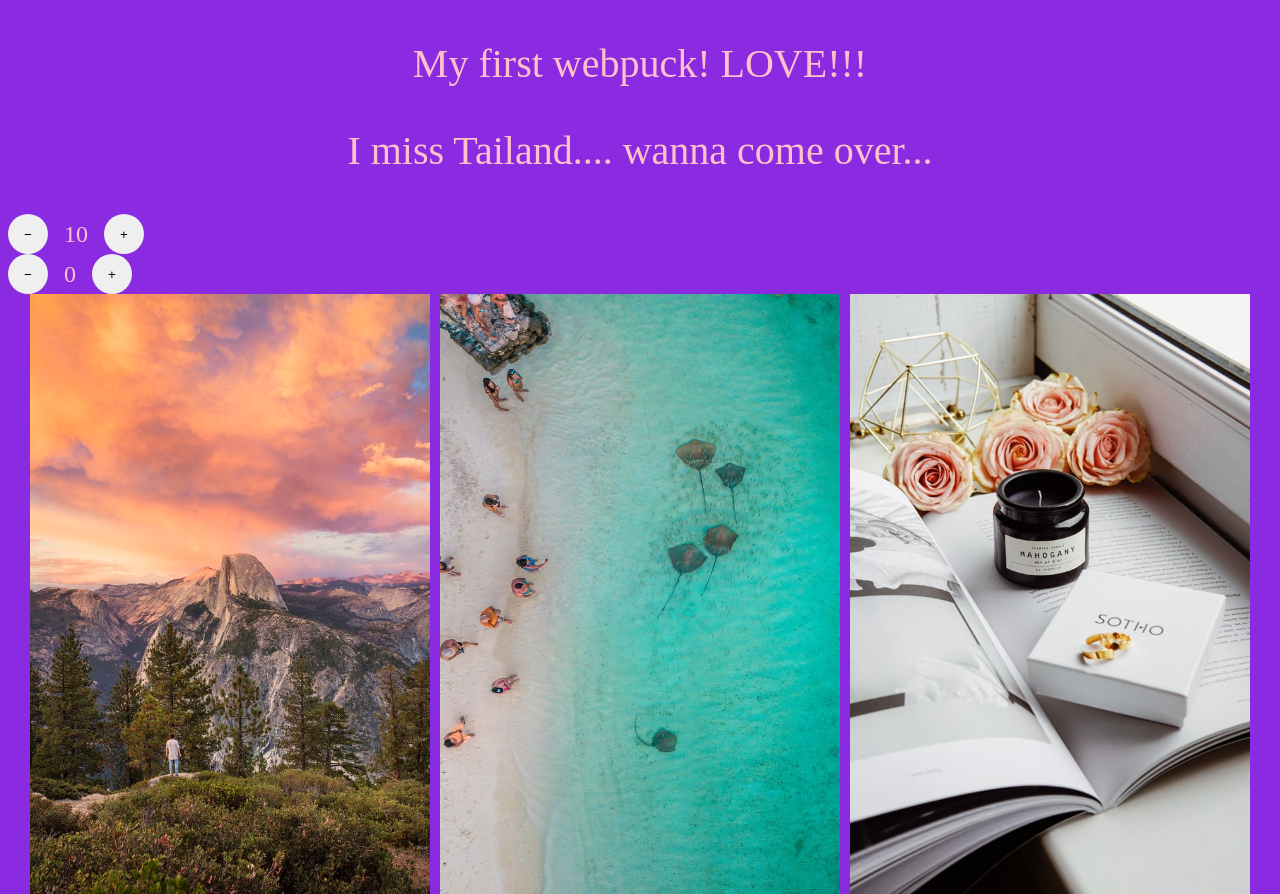
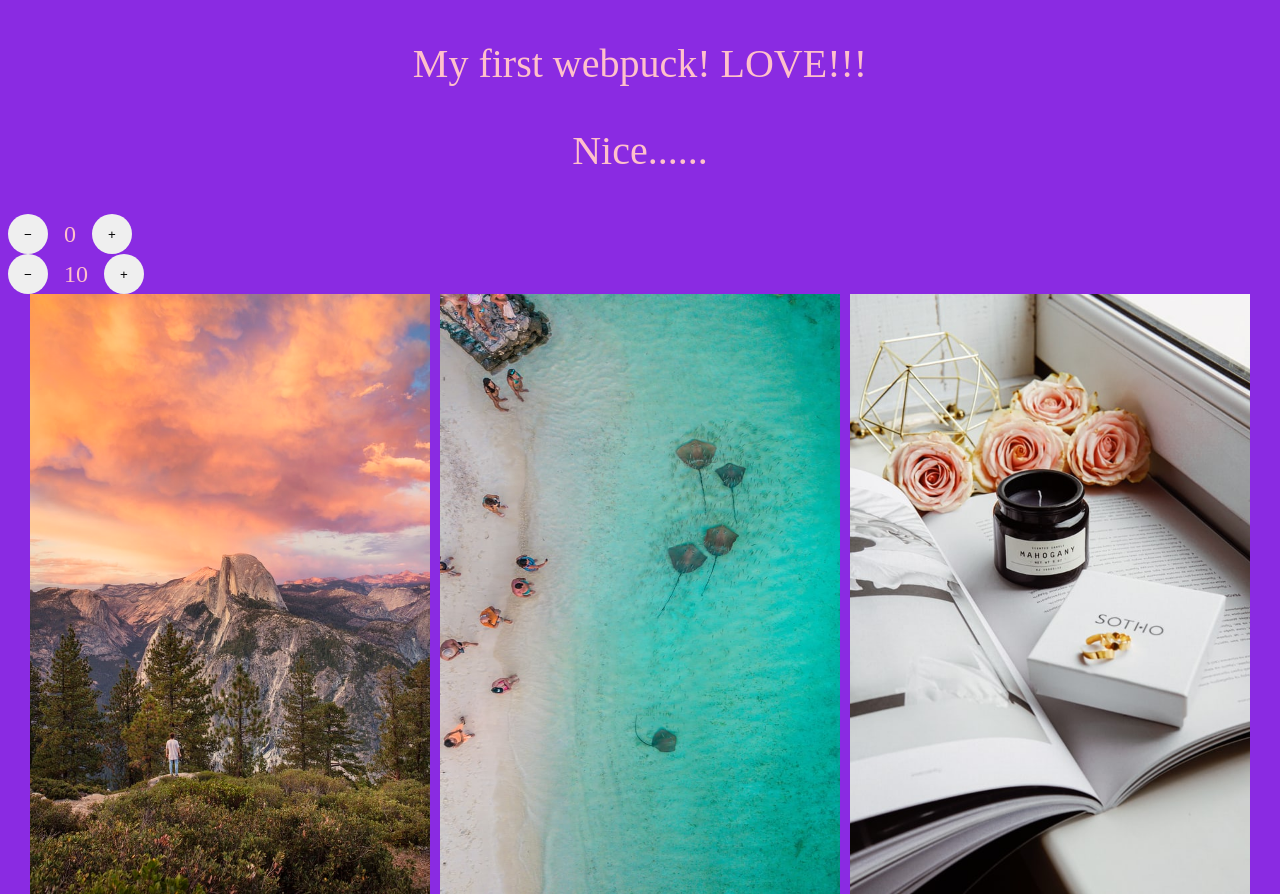
Before and after one commit to AnnaDorosheva/node-webpuck-09, a website built with webpack: page src/index.html in a window 1280 px wide. Shown: the top 894 px of the page. Built offline with nearby package versions, Linux system fonts and the light colour scheme.

Commit message:
change text

```diff
--- a/src/index.html
+++ b/src/index.html
@@ -8,7 +8,7 @@
 </head>
 <body>
     <p>My first webpuck! LOVE!!!</p>
-    <p>I miss Tailand.... wanna come over...</p>
+    <p>Nice......</p>
 
     <!-- timer -->
 
--- a/src/js/timer.js
+++ b/src/js/timer.js
@@ -3,9 +3,9 @@ export default class Timer  {
         this.value = initialValue;
         this.step = step;
         this.refs = {
-            decBtn: document.querySelector('button[data-action="decrement"]'),
-            incBtn: document.querySelector('button[data-action="increment"]'),
-            clockFace: document.querySelector('div.value'),
+            decBtn: element.querySelector('button[data-action="decrement"]'),
+            incBtn: element.querySelector('button[data-action="increment"]'),
+            clockFace: element.querySelector('div.value'),
         };
 
         this.updateClockFase();
```
Also changed, not shown: dist/bundle.js, dist/index.html, 1 other file.
